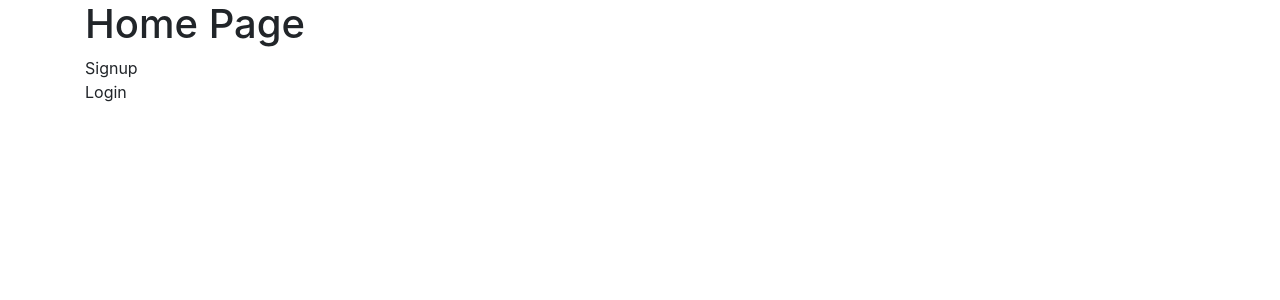
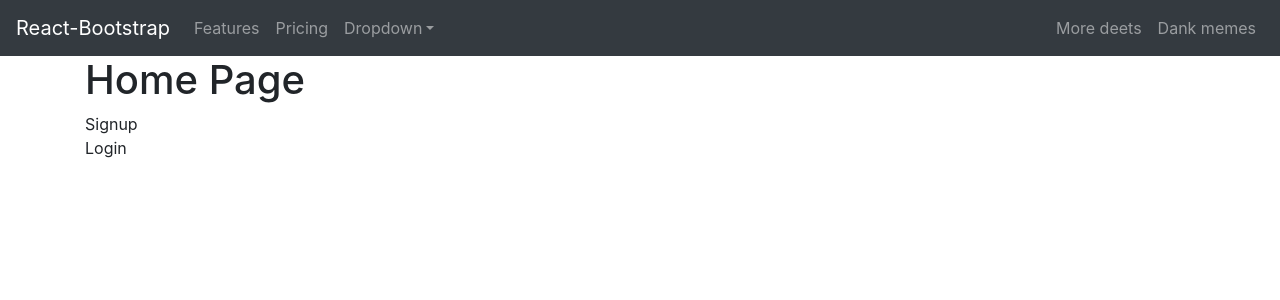
Before and after one commit to softdevpro9/react-ecommerce-frontend, a React (Create React App) app: page / in a window 1280 px wide. Shown: the top 300 px of the page. Built offline with nearby package versions, Linux system fonts and the light colour scheme; no server answers.

Commit message:
Add responsive navbar from react bootstrap

```diff
--- a/src/App.js
+++ b/src/App.js
@@ -1,6 +1,9 @@
 import React, { Component } from 'react';
 import { BrowserRouter as Router, Switch, Route } from 'react-router-dom'
 import Home from './containers/Home'
+import CustomNavbar from './components/CustomNavbar'
+
+
 
 
 class App extends Component {
@@ -19,6 +22,7 @@ class App extends Component {
          {/* A <Switch> looks through its children <Route>s and
             renders the first one that matches the current URL. */}
           <div className="App">
+            <CustomNavbar />
             <Route path='/' component={Home} />
           </div>
         </Switch>
--- /dev/null
+++ b/src/components/CustomNavbar.js
@@ -0,0 +1,37 @@
+import React, { Component } from 'react';
+import { Link, NavLink} from 'react-router-dom'
+import {Navbar, Nav, NavItem, Form, FormControl, Button, NavDropdown } from 'react-bootstrap'
+
+
+class CustomNavbar extends Component {
+    state = {  }
+    render() {
+        return (
+          <Navbar collapseOnSelect expand="lg" bg="dark" variant="dark">
+          <Navbar.Brand href="#home">React-Bootstrap</Navbar.Brand>
+          <Navbar.Toggle aria-controls="responsive-navbar-nav" />
+          <Navbar.Collapse id="responsive-navbar-nav">
+            <Nav className="mr-auto">
+              <Nav.Link href="#features">Features</Nav.Link>
+              <Nav.Link href="#pricing">Pricing</Nav.Link>
+              <NavDropdown title="Dropdown" id="collasible-nav-dropdown">
+                <NavDropdown.Item href="#action/3.1">Action</NavDropdown.Item>
+                <NavDropdown.Item href="#action/3.2">Another action</NavDropdown.Item>
+                <NavDropdown.Item href="#action/3.3">Something</NavDropdown.Item>
+                <NavDropdown.Divider />
+                <NavDropdown.Item href="#action/3.4">Separated link</NavDropdown.Item>
+              </NavDropdown>
+            </Nav>
+            <Nav>
+              <Nav.Link href="#deets">More deets</Nav.Link>
+              <Nav.Link eventKey={2} href="#memes">
+                Dank memes
+              </Nav.Link>
+            </Nav>
+          </Navbar.Collapse>
+        </Navbar>
+         );
+    }
+}
+
+export default CustomNavbar;
--- a/src/index.js
+++ b/src/index.js
@@ -3,6 +3,7 @@ import ReactDOM from 'react-dom';
 import './index.css';
 import App from './App';
 import * as serviceWorker from './serviceWorker';
+import 'bootstrap/dist/css/bootstrap.min.css';
 
 
 
```
